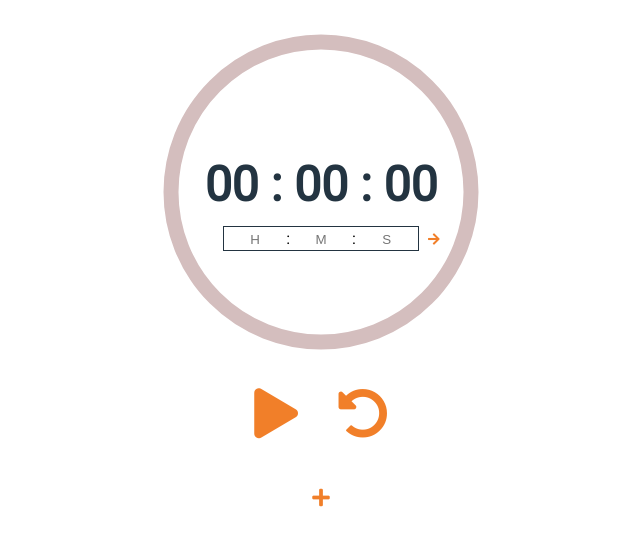
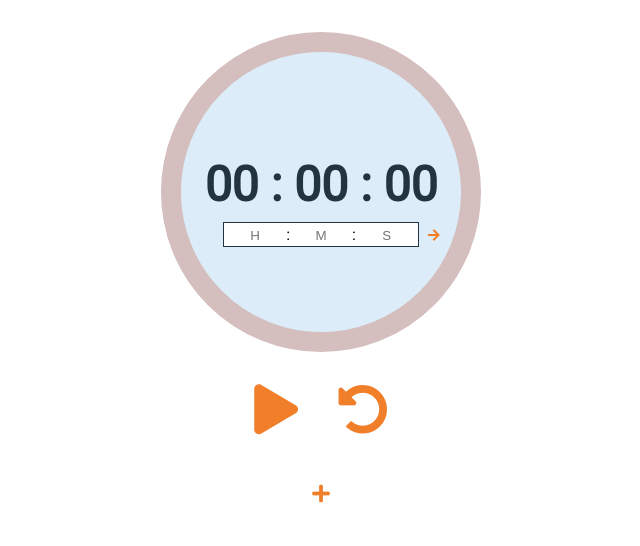
Before and after one commit to DamiFa/timerDF, a React (Create React App) app: page / in a window 1280 px wide. Shown: the top 546 px of the page, without its empty margins (319-959 px from the left). Built offline with nearby package versions, Linux system fonts and the light colour scheme.

Commit message:
fixed vulnerabilities

```diff
--- a/package.json
+++ b/package.json
@@ -4,7 +4,7 @@
   "private": true,
   "dependencies": {
     "i": "^0.3.6",
-    "npm": "^6.3.0",
+    "npm": "^6.4.0",
     "react": "^16.4.1",
     "react-dom": "^16.4.1",
     "react-redux": "^5.0.7",
--- a/public/index.html
+++ b/public/index.html
@@ -22,7 +22,7 @@
       work correctly both with client-side routing and a non-root public URL.
       Learn how to configure a non-root public URL by running `npm run build`.
     -->
-    <title>React App</title>
+    <title>Countdown DF</title>
   </head>
   <body>
     <noscript>
--- a/src/TimerPreset.jsx
+++ b/src/TimerPreset.jsx
@@ -4,7 +4,7 @@ import {formatTimer, hashTime} from "./services/timerFormatter";
 const TimerPreset = ({onClick, timeInSeconds, onDelete}) => (
   <li className="preset-item">
     <h3 type="button" onClick={onClick}>{formatTimer(hashTime(timeInSeconds))}</h3>
-    <span onClick={onDelete}><i class="fas fa-trash"></i></span>
+    <span onClick={onDelete}><i className="fas fa-trash"></i></span>
   </li>
 )
 
--- a/src/index.css
+++ b/src/index.css
@@ -45,28 +45,58 @@ li>span{
   font-size: 20px;
 }
 
+i:hover{
+  -webkit-text-stroke-color: #F17F29;
+  -webkit-text-stroke-width: 2px;
+}
+
+i:active{
+  color: rgb(255, 208, 175);
+}
+
 #main{
   margin: 2em 1em;
+  display: -webkit-box;
+  display: -ms-flexbox;
   display: flex;
+  -webkit-box-orient: vertical;
+  -webkit-box-direction: normal;
+      -ms-flex-direction: column;
           flex-direction: column;
+  -ms-flex-wrap: wrap;
       flex-wrap: wrap;
+  -webkit-box-align: center;
+      -ms-flex-align: center;
           align-items: center;
 }
 
 #timer-controls{
+  display: -webkit-box;
+  display: -ms-flexbox;
   display: flex;
 }
 
 #timer-display{
   margin-bottom: 20px;
+  border-radius: 100%;
+  width: 320px;
+  height: 320px;
+  -webkit-box-sizing: content-box;
+          box-sizing: content-box;
+  /* box-shadow: 0 0 5px grey; */
 }
 
 #presets{
+  display: -webkit-box;
+  display: -ms-flexbox;
   display: flex;
+  -webkit-box-orient: vertical;
+  -webkit-box-direction: normal;
+      -ms-flex-direction: column;
           flex-direction: column;
+  -webkit-box-align: center;
+      -ms-flex-align: center;
           align-items: center;
-  /* padding: 1px 50px 15px 50px; */
-  /* border: 1px solid #dfdfdf; */
 }
 
 #main-timer-form{
@@ -76,7 +106,11 @@ li>span{
 }
 
 .timer-form{
+  display: -webkit-box;
+  display: -ms-flexbox;
   display: flex;
+  -webkit-box-flex: wrap;
+      -ms-flex: wrap;
           flex: wrap;
   margin-right: -30px;
   margin-bottom: 20px;
@@ -84,8 +118,10 @@ li>span{
 
 .form-inputs{
   display: inline-block;
+  background-color: white;
   border: 1px solid #233441;
   padding: 2px 4px;
+  /* box-shadow: 0 0 2px grey; */
 }
 
 .timer-form input{
@@ -112,11 +148,12 @@ li>span{
   cy: 160px;
   fill: transparent;
   stroke: #7FBEEB;
-  stroke-width: 15px;
+  stroke-width: 20px;
 }
 
 .timer-display-circle .circle-background{
   stroke: #D4BEBE;
+  fill: #DCEDF9;
   z-index: -1;
 }
 
@@ -137,11 +174,32 @@ li>span{
   color: #F17F29;
 }
 
+#timer-controls label:active{
+  font-size: 50px;
+  padding: 10px 20px;
+  color: #F17F29;
+}
+
 .preset-item h3{
   border: 1px solid #F17F29;
+  background-color: #FCE7D8;
+  opacity: 75%;
   margin: 10px 5px;
   padding: 5px 10px;
   color: #233441;
+}
+
+.preset-item h3:hover{
+  -webkit-box-sizing: content-box;
+          box-sizing: content-box;
+  outline: 1px solid #F17F29;
+}
+
+.preset-item h3:active{
+  -webkit-box-sizing: content-box;
+          box-sizing: content-box;
+  outline: 1px solid #F17F29;
+  background-color: rgb(255, 208, 175);
 }
 
 .preset-item {
```
Also changed, not shown: public/manifest.json, 2 other files (tests, documents, lock files or other folders). Lines whose indentation alone changed are shown as unchanged.
